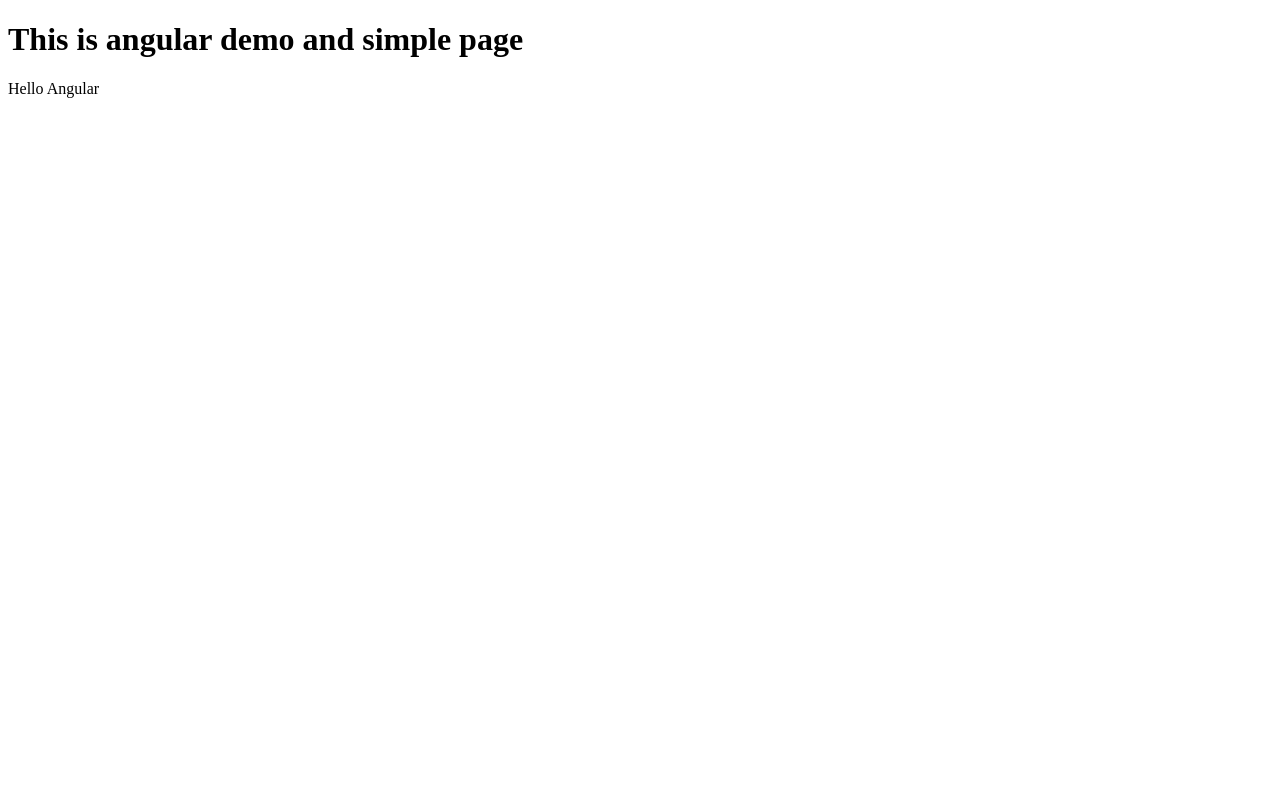
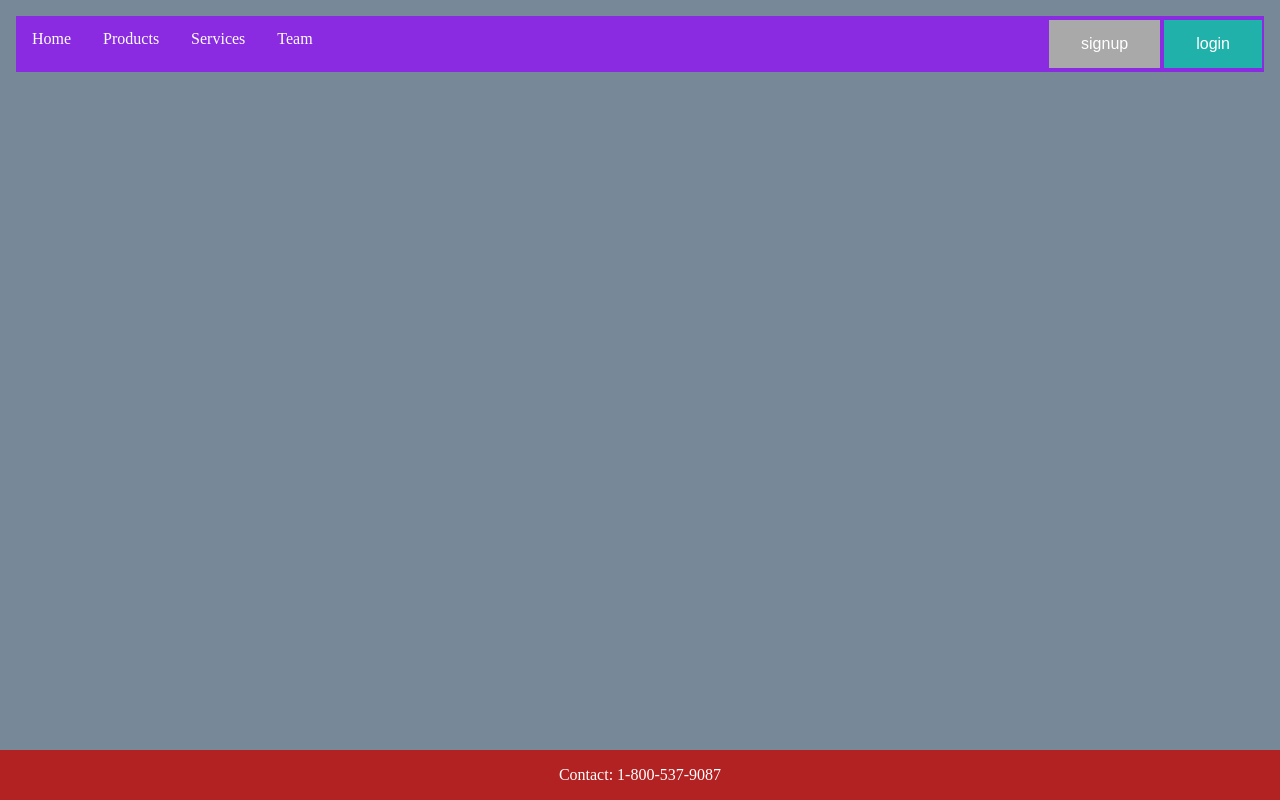
Before and after one commit to AINeuronTech/august2020dev-angular-app, an Angular app: page / in a window 1280 px wide. Built offline with nearby package versions, Linux system fonts and the light colour scheme.

Commit message:
html,css

```diff
--- a/src/app/app.component.css
+++ b/src/app/app.component.css
@@ -0,0 +1,9 @@
+
+.center {
+  text-align: center;
+  color: blue;
+}
+
+/*body{*/
+/*  background-color: brown;*/
+/*}*/
--- a/src/app/app.component.html
+++ b/src/app/app.component.html
@@ -1,5 +1,6 @@
-<h1> This is angular demo and simple page</h1>
-
-<div>
-  <p>Hello Angular</p>
-</div>
+<body>
+  <app-navbar></app-navbar>
+  <div>
+  </div>
+  <app-footer></app-footer>
+</body>
--- a/src/app/app.module.ts
+++ b/src/app/app.module.ts
@@ -4,9 +4,11 @@ import { NgModule } from '@angular/core';
 import { AppComponent } from './app.component';
 import { LoginComponent } from './login/login.component';
 import { SignupComponent } from './signup/signup.component';
+import { NavbarComponent } from './navbar/navbar.component';
+import { FooterComponent } from './footer/footer.component';
 
 @NgModule({
-  declarations: [AppComponent, LoginComponent, SignupComponent],
+  declarations: [AppComponent, LoginComponent, SignupComponent, NavbarComponent, FooterComponent],
   imports: [BrowserModule],
   providers: [],
   bootstrap: [AppComponent]
--- /dev/null
+++ b/src/app/footer/footer.component.css
@@ -0,0 +1,9 @@
+.footer {
+  position: fixed;
+  left: 0;
+  bottom: 0;
+  width: 100%;
+  background-color: firebrick;
+  color: white;
+  text-align: center;
+}
--- /dev/null
+++ b/src/app/footer/footer.component.html
@@ -0,0 +1,3 @@
+<div class="footer">
+  <p>Contact: 1-800-537-9087</p>
+</div>
--- /dev/null
+++ b/src/app/footer/footer.component.ts
@@ -0,0 +1,15 @@
+import { Component, OnInit } from '@angular/core';
+
+@Component({
+  selector: 'app-footer',
+  templateUrl: './footer.component.html',
+  styleUrls: ['./footer.component.css']
+})
+export class FooterComponent implements OnInit {
+
+  constructor() { }
+
+  ngOnInit(): void {
+  }
+
+}
--- a/src/app/login/login.component.css
+++ b/src/app/login/login.component.css
@@ -0,0 +1,20 @@
+button{
+  background-color:darkgrey;
+  border: none;
+  color: white;
+  padding: 15px 32px;
+  text-align: center;
+  text-decoration: none;
+  display: inline-block;
+  font-size: 16px;
+  margin: 4px 2px;
+  cursor: pointer;
+  float: right;
+
+} .b1{
+   background-color: lightseagreen;
+   border:yellow;
+ }.b2{
+    background-color: -moz-default-color;
+    border:purple;
+  }
--- a/src/app/login/login.component.html
+++ b/src/app/login/login.component.html
@@ -1 +1,2 @@
-<p>login works!</p>
+<button class="button b1">login</button>
+<button class="button b2">signup</button>
--- /dev/null
+++ b/src/app/navbar/navbar.component.css
@@ -0,0 +1,24 @@
+ul {
+  list-style-type: none;
+  margin-left: 0;
+  margin-right: auto;
+  padding: 0;
+  overflow: hidden;
+  background-color: blueviolet;
+}
+
+li {
+  float: left;
+}
+
+li a {
+  display: block;
+  color: white;
+  text-align: center;
+  padding: 14px 16px;
+  text-decoration: none;
+}
+
+li a:hover {
+  background-color: green;
+}
--- /dev/null
+++ b/src/app/navbar/navbar.component.html
@@ -0,0 +1,9 @@
+<!--<div>-->
+  <ul>
+    <li><a class="active" href="https://www.amazon.com/">Home</a></li>
+    <li><a href="https://www.facebook.com/">Products</a></li>
+    <li><a href="https://www.cnn.com/">Services</a></li>
+    <li><a href="https://www.huffingtonpost.com/">Team</a></li>
+    <app-login></app-login>
+  </ul>
+<!--</div>-->
--- /dev/null
+++ b/src/app/navbar/navbar.component.ts
@@ -0,0 +1,15 @@
+import { Component, OnInit } from '@angular/core';
+
+@Component({
+  selector: 'app-navbar',
+  templateUrl: './navbar.component.html',
+  styleUrls: ['./navbar.component.css']
+})
+export class NavbarComponent implements OnInit {
+
+  constructor() { }
+
+  ngOnInit(): void {
+  }
+
+}
--- a/src/styles.css
+++ b/src/styles.css
@@ -1 +1,4 @@
 /* You can add global styles to this file, and also import other style files */
+html {
+  background-color: lightslategrey;
+}
```
Also changed, not shown: 2 other files (tests, documents, lock files or other folders).
